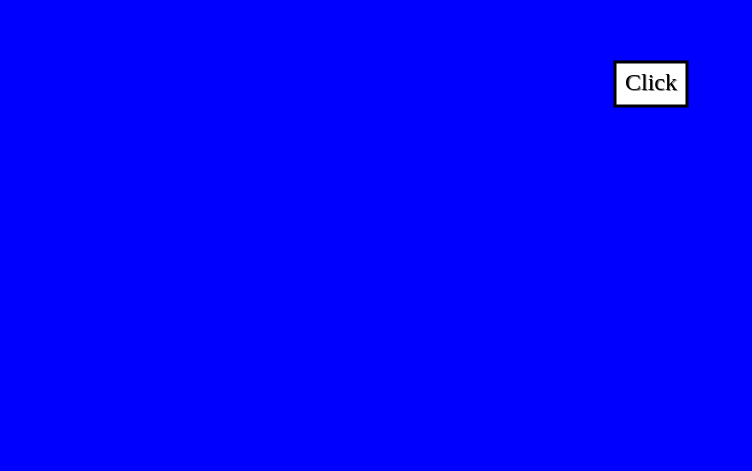
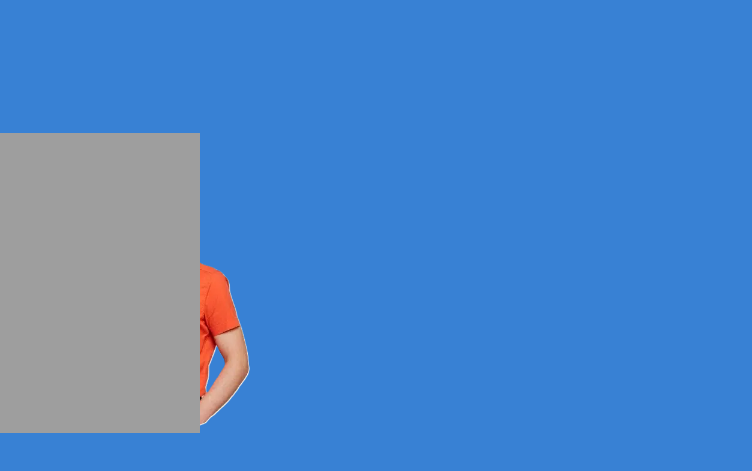
Before and after one commit to Leonetnin/leonetnin.github.io, a website: page tools/testsite/index.html in a window 1280 px wide. Shown: the part 313-784 px from the top of the page, without its empty margins (0-752 px from the left). Drawn offline with Linux system fonts and the light colour scheme.

Commit message:
Pascal
Pabcal

```diff
--- a/404.js
+++ b/404.js
@@ -24,10 +24,13 @@ if (url.startsWith("https://noelastrom.se/wikis/iOSNotes/MathNotes/Commands/")){
 } else if (url.startsWith("http://127")){
     let h1_local = document.createElement("h1")
     let p_local = document.createElement("p")
+    let pascalspappa = document.createElement("img")
+    pascalspappa.src="/Random/eric-krausser.jpg"
     h1_local.innerHTML="You are on local host";
     p_local.innerHTML="So I assume you're testing and it doesn't work.";
     document.body.appendChild(h1_local)
     document.body.appendChild(p_local)
+    document.body.appendChild(pascalspappa)
 }else{
     let h1_404 = document.createElement("h1")
     let p_404 = document.createElement("p")
--- a/noel.js
+++ b/noel.js
@@ -186,21 +186,29 @@ const mouse = {
     get x() {return _mouseX},
     get y() {return _mouseY},
     get position() {return ({x: _mouseX, y:_mouseY})},
-    get button() {return _mouseButton}
+    get button() {return _mouseButton},
+    get velocity() {return {x:_mouseVX,y:_mouseVY}}
 }
 
 function mouseAABB(Left, Bottom, Right, Top) {
+    if (Left.x!=undefined){
+        return (mouse.x>Left.x && mouse.x<Left.x+Left.width && mouse.y>Left.y && mouse.y<Left.y+Left.height)
+    }
     return (mouse.x>Left && mouse.x<Right && mouse.y>Top && mouse.y<Bottom)
 }
 
 let _mouseX = 0;
 let _mouseY = 0;
 let _mouseButton = -1;
+let _mouseVX=0
+let _mouseVY=0
 
 function _mouse(data) {
     if (data.type == "mousemove") {
         _mouseX = data.x;
         _mouseY = data.y;
+        _mouseVX=data.movementX;
+        _mouseVY=data.movementY;
     }
     if (data.type == "mousedown") {
         _mouseButton = data.button;
@@ -346,13 +354,15 @@ class Hitbox {
 }
 
 class Sprite{
-    constructor(x, y, texture){
+    constructor(x, y, texture, width=100, height=100){
+        this.width=width
+        this.height=height
         this.texture = texture
         this.x = x
         this.y = y
     }
 
-    draw(width=100,height=100) {
+    draw(width=this.width,height=this.height) {
         ctx.drawImage(this.texture,this.x,this.y,width,height)
     }
 }
@@ -381,3 +391,7 @@ async function read(path) {
     })
     return(await filepromise)
 }
+
+function direction(value){
+    return value/Math.abs(value)
+}
--- a/tools/testsite/script.js
+++ b/tools/testsite/script.js
@@ -1,9 +1,90 @@
-let framerate = null
-let delta = 0;
-let test=0
-let fontSize=24
-nalert("goof")
+let ericimage = new Image()
+ericimage.src="/Random/eric-krausser.png"
+let pasctexture=new Sprite(0,0, ericimage,300,300)
+let pascimage = new Image()
+pascimage.src="/Random/pasc.png"
+let pascalc= new Sprite(0,0,pascimage,200,300)
+let dx=0
+let dy=0
+let pdx=0
+let pdy=0
+let width= 250
+let height = 250
+let holding=0;
+
 update = (delta) => {
     clear()
-    button("Click", W/2-25,H/2-25,function(){}, null,null, "white", Math.abs(fontSize), 10)
+    ericalc()
+    pascalculate()
 }
+
+function pascalculate(){
+    if (mouseAABB(pascalc) && mouse.button==0 && holding==0){
+        holding=2
+        pascalc.draw()
+        return null;
+    }
+    if (holding==2){
+        pascalc.x=mouse.x-pascalc.width/2
+        pascalc.y=mouse.y-pascalc.height/2
+        pascalc.draw()
+        if (mouse.button==-1){
+            holding=0
+            pdx=mouse.velocity.x
+            pdy=mouse.velocity.y
+        }
+        return null;
+    }
+    pascalc.x+=pdx
+    pascalc.y+=pdy
+    if (pascalc.x+pascalc.width>W){
+        pdx=-Math.abs(pdx)*0.9
+    }
+    if (pascalc.x<0){
+        pdx=Math.abs(pdx)*0.9
+    }
+    if (pascalc.y+pascalc.height>H){
+        pdy=Math.round((-Math.abs(pdy)*0.9)*10)/10
+    } else if (pascalc.y+pascalc.height+0.1<H){
+        pdy+=1
+    }
+    pdx*=0.994
+    pascalc.draw()
+}
+
+function ericalc(){
+    if (mouseAABB(pasctexture) && mouse.button==0 && holding==0){
+        holding=1
+        pasctexture.draw()
+        return null;
+    }
+    if (holding==1){
+        pasctexture.x=mouse.x-pasctexture.width/2
+        pasctexture.y=mouse.y-pasctexture.height/2
+        pasctexture.draw()
+        if (mouse.button==-1){
+            holding=0
+            dx=mouse.velocity.x
+            dy=mouse.velocity.y
+        }
+        return null;
+    }
+    pasctexture.x+=dx
+    pasctexture.y+=dy
+    if (pasctexture.x+pasctexture.width>W){
+        dx=-Math.abs(dx)*0.9
+    }
+    if (pasctexture.x<0){
+        dx=Math.abs(dx)*0.9
+    }
+    if (pasctexture.y+pasctexture.height>H){
+        dy=Math.round((-Math.abs(dy)*0.9)*10)/10
+    } else if (pasctexture.y+pasctexture.height+0.1<H){
+        dy+=1
+    }
+    if (justPressed(" ")){
+        dy=-20
+    }
+    dx*=0.994
+    pasctexture.draw()
+}
--- a/tools/testsite/style.css
+++ b/tools/testsite/style.css
@@ -1,5 +1,5 @@
 html, body{
-    background-color: blue;
+    background-color: rgb(56, 129, 212);
     position: absolute;
     margin: 0px;
     padding: 0px;
```
Also changed, not shown: Random/eric-krausser.png (added), 1 other file.
